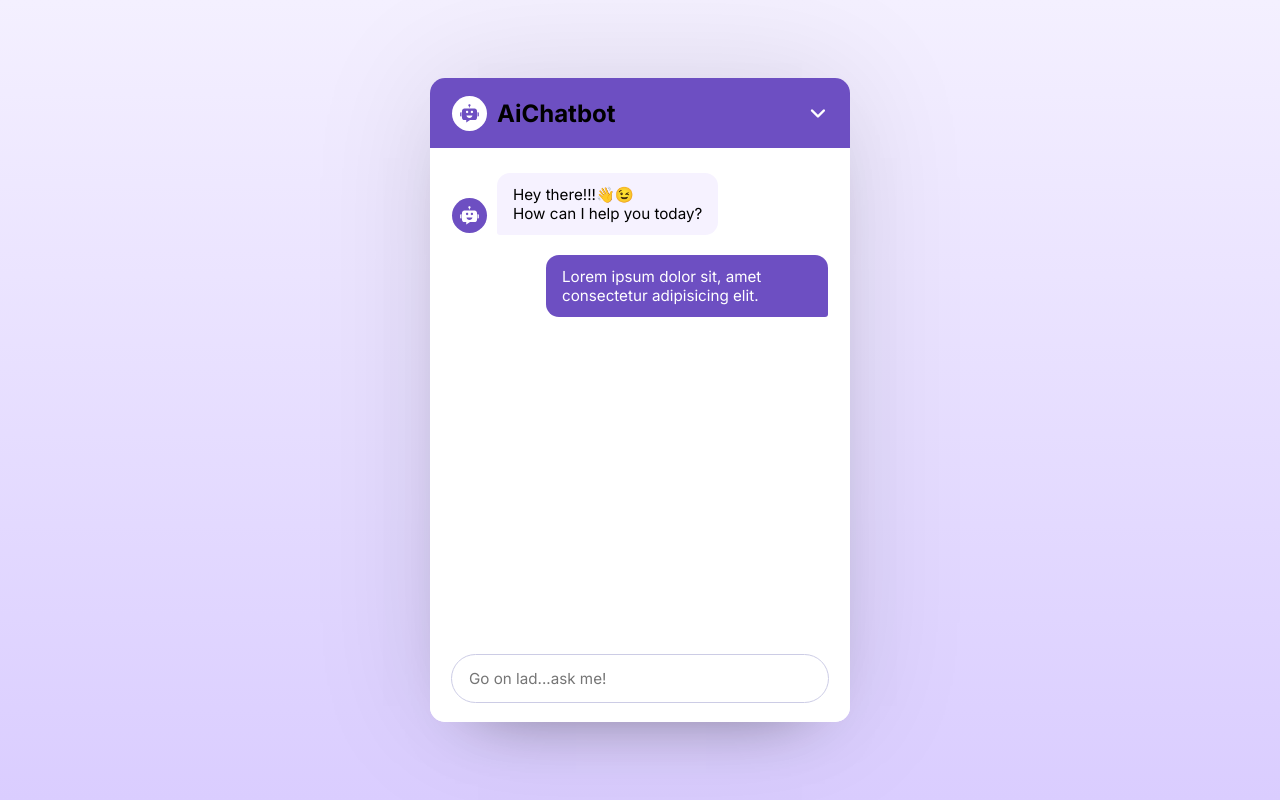
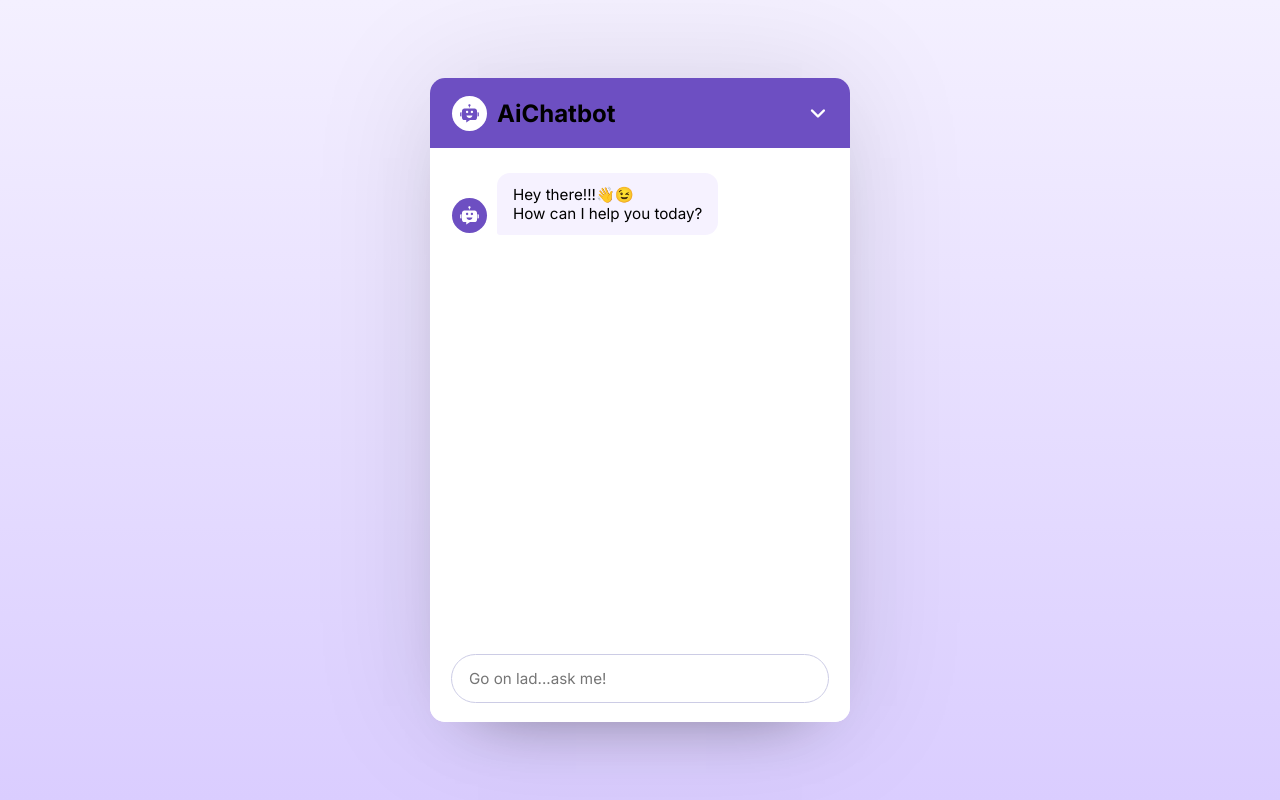
Before and after one commit to mayank2368/Ai_chatBot, a React (Vite) app: page / in a window 1280 px wide. Built offline with nearby package versions, Linux system fonts and the light colour scheme.

Commit message:
Fixed the user input display in the chat area (no proper destructuring was done)

```diff
--- a/src/App.jsx
+++ b/src/App.jsx
@@ -1,6 +1,7 @@
 import React, { useState } from "react";
 import ChatbotIcon from "./components/ChatbotIcon";
 import ChatForm from "./components/ChatForm";
+import ChatMessage from "./components/ChatMessage";
 
 const App = () => {
   const [chatHistory, setChatHistory] = useState([]);
@@ -26,14 +27,10 @@
               <br /> How can I help you today?
             </p>
           </div>
-          {chatHistory.map((chat, index) => {
-            <ChatMessage />;
-          })}
-          <div className="message user-message">
-            <p className="message-text">
-              Lorem ipsum dolor sit, amet consectetur adipisicing elit.
-            </p>
-          </div>
+          {/* Render chat history dynamically */}
+          {chatHistory.map((chat, index) => (
+            <ChatMessage key={index} chat={chat} />
+          ))}
         </div>
         {/* Chatbot footer */}
         <div className="chat-footer">
--- a/src/components/ChatForm.jsx
+++ b/src/components/ChatForm.jsx
@@ -1,7 +1,7 @@
 import React from "react";
 import { useRef } from "react";
 
-const ChatForm = (setChatHistory) => {
+const ChatForm = ({ setChatHistory }) => {
   const inputRef = useRef();
 
   const handleFormSubmit = (e) => {
--- /dev/null
+++ b/src/components/ChatMessage.jsx
@@ -0,0 +1,16 @@
+import React from "react";
+import ChatbotIcon from "./ChatbotIcon";
+
+const ChatMessage = ({ chat }) => {
+  return (
+    <div
+      className={`message ${chat.role === "model" ? "bot" : "user"}-message`}
+    >
+      {" "}
+      {chat.role === "model" && <ChatbotIcon />}
+      <p className="message-text">{chat.text}</p>
+    </div>
+  );
+};
+
+export default ChatMessage;
```
